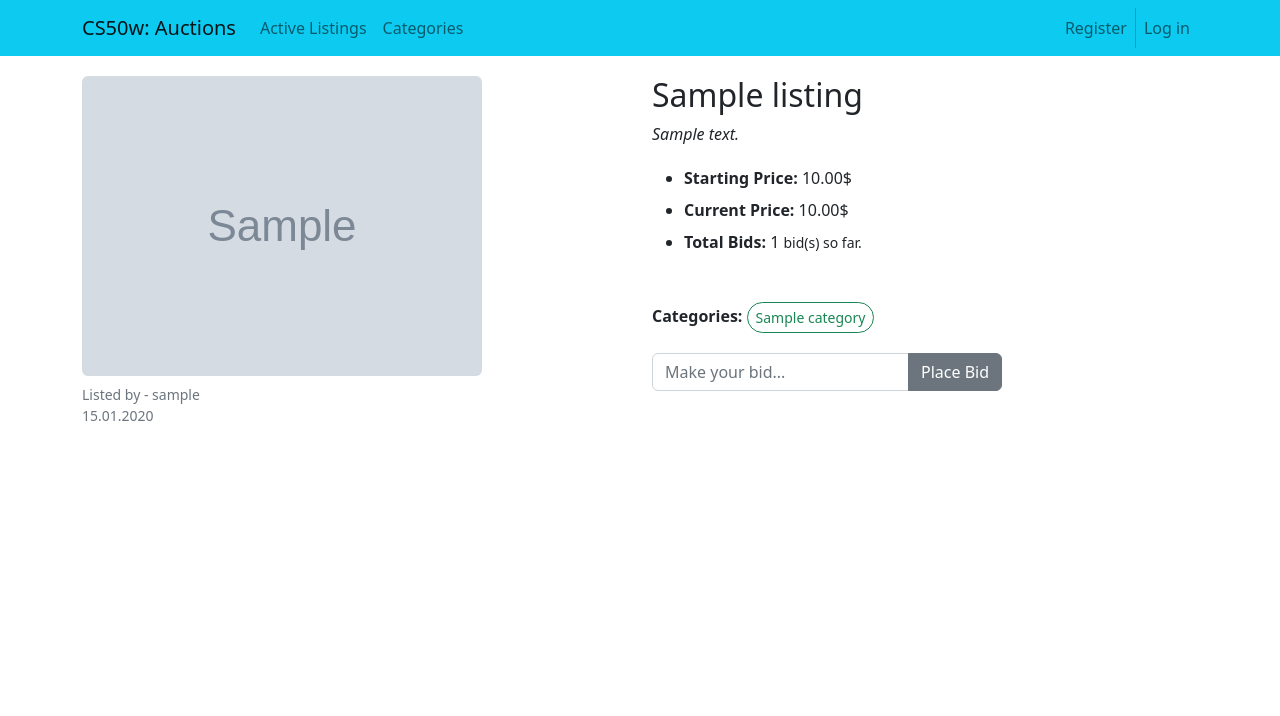
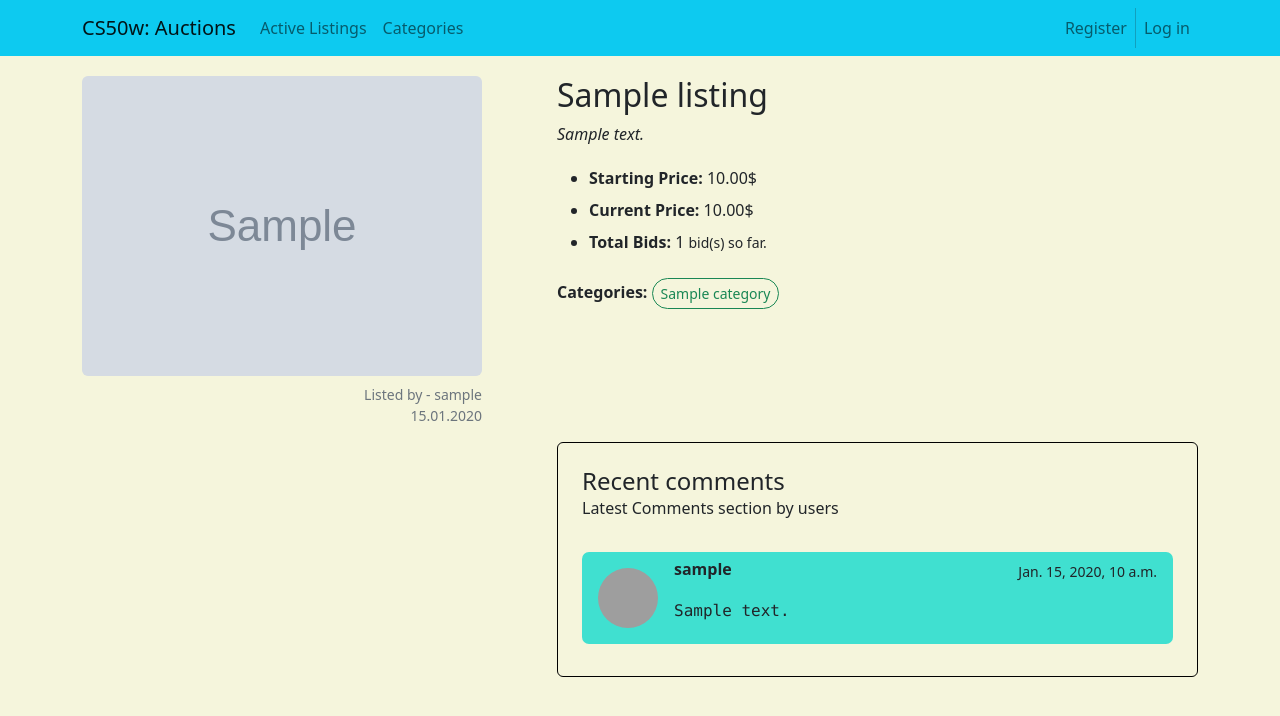
Before and after one commit to v0teforpedro/CS50w-Commerce, a Django app: page /lot/1 in a window 1280 px wide. Shown: the top 716 px of the page. Run offline with Django 3.2, Linux system fonts and the light colour scheme; tables that the repository leaves empty hold one stand-in row (values such as "Sample post"); grey boxes marked "Sample" are stand-in pictures; parts of the project's set-up code (start-up, migrations or seed data) failed here and were passed over; some libraries are stand-ins or nearby versions; grey boxes are pictures that could not be loaded.

Commit message:
- implemented watchlist management

```diff
--- a/auctions/forms.py
+++ b/auctions/forms.py
@@ -1,10 +1,10 @@
 from crispy_forms.bootstrap import FieldWithButtons
 from crispy_forms.helper import FormHelper
-from crispy_forms.layout import Field, Submit
+from crispy_forms.layout import Field, Submit, Layout
 
 from django import forms
 
-from .models import Bid, Category, Listing
+from .models import Bid, Category, Comment, Listing
 
 
 class ListingCreateForm(forms.ModelForm):
@@ -64,3 +64,21 @@ class BidCreateForm(forms.ModelForm):
         #         'aria-label': 'Make your bid...',
         #     }),
         # }
+
+
+class CommentCreateForm(forms.ModelForm):
+
+    def __init__(self, *args, **kwargs):
+        super().__init__(*args, **kwargs)
+        self.helper = FormHelper(self)
+        self.helper.form_show_labels = False
+        self.helper.layout = Layout(
+            Field('text', placeholder='Leave a comment here...'),
+            Submit('comment', 'Post Comment', css_class='btn-secondary'),
+        )
+
+    class Meta:
+        model = Comment
+        fields = (
+            'text',
+        )
--- a/auctions/models.py
+++ b/auctions/models.py
@@ -31,6 +31,7 @@ class Listing(models.Model):
     created_by = models.ForeignKey(User, on_delete=models.CASCADE)
     created_on = models.DateField(auto_now_add=True)
     is_active = models.BooleanField(default=True)
+    users_wls = models.ManyToManyField(User, blank=True, related_name='watchlist')
 
     class Meta:
         verbose_name = 'listing'
@@ -60,12 +61,16 @@ class Listing(models.Model):
 class Comment(models.Model):
     text = models.TextField(max_length=255)
     posted_by = models.ForeignKey(User, on_delete=models.CASCADE)
+    listing = models.ForeignKey(Listing, on_delete=models.CASCADE, related_name='comments')
     timestamp = models.DateTimeField(auto_now_add=True)
 
     class Meta:
         verbose_name = 'comment'
         verbose_name_plural = 'comments'
         db_table = 'comments'
+
+    def __str__(self):
+        return f'Comment ({self.pk}) by: {self.posted_by}, Lot: {self.listing.name}'
 
 
 class Bid(models.Model):
--- a/auctions/static/auctions/styles.css
+++ b/auctions/static/auctions/styles.css
@@ -1,3 +1,7 @@
+body {
+    background-color: beige;
+}
+
 .p-footer {
     margin-bottom: 0rem;
 }
@@ -14,7 +18,7 @@
     margin: auto;
     width: 50%;
     justify-content: center;
-    border: 3px solid #33b5e5;
+    border: 3px solid #0dcaf0;
     border-radius: 20px;
     padding: 10px;
 }
@@ -51,3 +55,8 @@
     margin-top: 10px;
     margin-bottom: 10px;
 }
+
+#comments {
+    border-radius: 7px;
+    background-color: turquoise;
+}
--- a/auctions/templates/auctions/includes/navbar.html
+++ b/auctions/templates/auctions/includes/navbar.html
@@ -17,7 +17,7 @@
                 </li>
                 {% if user.is_authenticated %}
                 <li class="nav-item">
-                    <a class="nav-link" href="#">My Watchlist</a>
+                    <a class="nav-link" href="{% url 'auctions:watchlist' %}">My Watchlist</a>
                 </li>
                 <li class="nav-item">
                     <a class="nav-link" href="{% url 'auctions:add' %}">Create Lot</a>
--- a/auctions/templates/auctions/layout.html
+++ b/auctions/templates/auctions/layout.html
@@ -7,6 +7,7 @@
         <link href="https://cdn.jsdelivr.net/npm/bootstrap@5.2.0-beta1/dist/css/bootstrap.min.css" rel="stylesheet"
               integrity="sha384-0evHe/X+R7YkIZDRvuzKMRqM+OrBnVFBL6DOitfPri4tjfHxaWutUpFmBp4vmVor" crossorigin="anonymous">
         <link href="{% static 'auctions/styles.css' %}" rel="stylesheet">
+        <link rel="stylesheet" href="https://cdn.jsdelivr.net/npm/bootstrap-icons@1.9.1/font/bootstrap-icons.css">
         <script src="https://cdn.jsdelivr.net/npm/bootstrap@5.0.2/dist/js/bootstrap.bundle.min.js"
                 integrity="sha384-MrcW6ZMFYlzcLA8Nl+NtUVF0sA7MsXsP1UyJoMp4YLEuNSfAP+JcXn/tWtIaxVXM" crossorigin="anonymous">
         </script>
--- a/auctions/templates/auctions/listing_page.html
+++ b/auctions/templates/auctions/listing_page.html
@@ -1,4 +1,5 @@
 {% extends "auctions/layout.html" %}
+{% load static %}
 
 {% block title %} {{ title }} {% endblock %}
 
@@ -7,14 +8,14 @@
 
 {% block body %}
     <div class="row">
-        <div class="col-sm-6">
+        <div class="col-md-5">
             <figure class="figure">
                 <img src="{{ data.image.url }}" class="figure-img img-fluid rounded" alt="...">
-                <figcaption class="figure-caption">Listed by - {{ data.created_by }}</figcaption>
-                <figcaption class="figure-caption">{{ data.created_on }}</figcaption>
+                <figcaption class="figure-caption text-end">Listed by - {{ data.created_by }}</figcaption>
+                <figcaption class="figure-caption text-end">{{ data.created_on }}</figcaption>
             </figure>
         </div>
-        <div class="col-sm-6">
+        <div class="col-md-7">
             <h2>{{ data.name }}</h2>
             <p class="fst-italic">{{ data.description }}</p>
             <ul class="lh-lg">
@@ -28,26 +29,63 @@
                     {% endif %}
                 </li>
             </ul>
-            <br>
-            <p class="fw-bold">Categories:
-            {% for category in data.categories.all %}
+            <div class="d-flex flex-row justify-content-between">
+                <p class="fw-bold">Categories:
+                {% for category in data.categories.all %}
                     <a role="button" class="btn btn-outline-success btn-sm rounded-pill mt-1 mb-1"
                        href="{% url 'auctions:cat_list' category.pk %}">{{ category.name }}</a>
-            {% endfor %}
-            </p>
-            <div class="d-flex">
-                {% crispy form %}
+                {% endfor %}
+                </p>
+                {% if user.is_authenticated %}
+                <form method="post">
+                {% csrf_token %}
+                    {% if in_watchlist == False %}
+                    <button type="submit" name="add_wl" class="btn btn-outline-primary mb-3">
+                        <i class="bi bi-plus-circle"></i>
+                        <i class="bi bi-eye-fill"></i>
+                    </button>
+                    {% else %}
+                    <button type="submit" name="remove_wl" class="btn btn-outline-danger mb-3">
+                        <i class="bi bi-dash-circle"></i>
+                        <i class="bi bi-eye-fill"></i>
+                    </button>
+                    {% endif %}
+                </form>
+                {% endif %}
             </div>
-{#            <div class="d-flex row-form-errors">{{ form|as_crispy_errors }}</div>#}
+            {% if user.is_authenticated %}
+                <div class="d-flex">
+                    {% crispy form1 %}
+                </div>
+            {% endif %}
         </div>
     </div>
     <div class="row">
-        <div class="col-sm-6">
-
+        <div class="col-md-5 mb-3">
+            {% if user.is_authenticated %}
+                {% crispy form2 %}
+            {% endif %}
         </div>
-        <div class="col-sm-6">
-
+        <div class="col-md-7">
+            <div class="card text-dark" style="background-color: beige; border-color: black">
+                <div class="card-body p-4">
+                    <h4 class="mb-0">Recent comments</h4>
+                    <p class="fw-light mb-4 pb-2">Latest Comments section by users</p>
+                    {% for comment in comments %}
+                        <div class="d-flex flex-start mt-2 mb-2" id="comments">
+                            <img class="rounded-circle m-3" src="{% static 'auctions/default_user.jpg' %}"
+                                 alt="avatar" width="60" height="60"/>
+                            <div class="w-100 pt-2 pb-2">
+                                <div class="d-flex justify-content-between align-items-center me-3 mb-3">
+                                    <h6 class="fw-bold mb-1">{{ comment.posted_by }}</h6>
+                                    <p class="small mb-0">{{ comment.timestamp }}</p>
+                                </div>
+                                <p class="font-monospace mb-0">{{ comment.text }}</p>
+                            </div>
+                        </div>
+                    {% endfor %}
+                </div>
+            </div>
         </div>
     </div>
-
 {% endblock %}
--- a/auctions/urls.py
+++ b/auctions/urls.py
@@ -12,5 +12,6 @@ urlpatterns = [
     path("create", views.create_listing, name="add"),
     path("categories", views.categories, name="categories"),
     path("categories/<int:pk>", views.category_listing, name="cat_list"),
+    path("watchlist", views.watchlist, name="watchlist"),
     path("lot/<int:pk>", views.listing_page, name="lot_page"),
 ]
--- a/auctions/views.py
+++ b/auctions/views.py
@@ -2,8 +2,8 @@ from django.contrib.auth import authenticate, login, logout, get_user
 from django.db import IntegrityError
 from django.shortcuts import render, redirect
 
-from .forms import ListingCreateForm, BidCreateForm
-from .models import User, Listing, Category
+from .forms import ListingCreateForm, BidCreateForm, CommentCreateForm
+from .models import User, Listing, Category, Comment
 
 
 def index(request):
@@ -92,17 +92,50 @@ def category_listing(request, pk):
     return render(request, 'auctions/index.html', context={'title': name, 'data': data})
 
 
+def watchlist(request):
+    data = Listing.objects.filter(users_wls=request.user.id)
+    title = 'My Watchlist'
+    return render(request, 'auctions/index.html', context={'title': title, 'data': data})
+
+
 def listing_page(request, pk):
     data = Listing.objects.get(pk=pk)
     title = f'Lot №{data.id} ({data.name})'
-    form = BidCreateForm()
+    comments = Comment.objects.filter(listing=pk).order_by('-timestamp')
+    in_watchlist = request.user in data.users_wls.all()
+    form1 = BidCreateForm()
+    form2 = CommentCreateForm()
 
     if request.method == 'POST':
-        form = BidCreateForm(request.POST)
-        form.instance.listing = data
-        if form.is_valid():
-            form.instance.bid_by = request.user
-            form.save()
+        if 'bid' in request.POST:
+            form1 = BidCreateForm(request.POST)
+            form1.instance.listing = data
+            if form1.is_valid():
+                form1.instance.bid_by = request.user
+                form1.save()
+                return redirect('auctions:lot_page', data.pk)
+
+        elif 'comment' in request.POST:
+            form2 = CommentCreateForm(request.POST)
+            form2.instance.listing = data
+            if form2.is_valid():
+                form2.instance.posted_by = request.user
+                form2.save()
+                return redirect('auctions:lot_page', data.pk)
+
+        elif 'add_wl' in request.POST:
+            data.users_wls.add(request.user)
             return redirect('auctions:lot_page', data.pk)
 
-    return render(request, 'auctions/listing_page.html', context={'data': data, 'title': title, 'form': form})
+        elif 'remove_wl' in request.POST:
+            data.users_wls.remove(request.user)
+            return redirect('auctions:lot_page', data.pk)
+
+    return render(request, 'auctions/listing_page.html', context={
+        'data': data,
+        'title': title,
+        'form1': form1,
+        'form2': form2,
+        'comments': comments,
+        'in_watchlist': in_watchlist,
+    })
```
